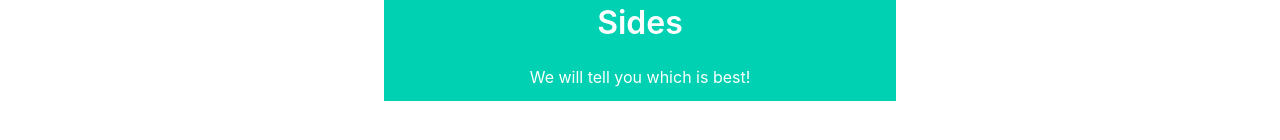
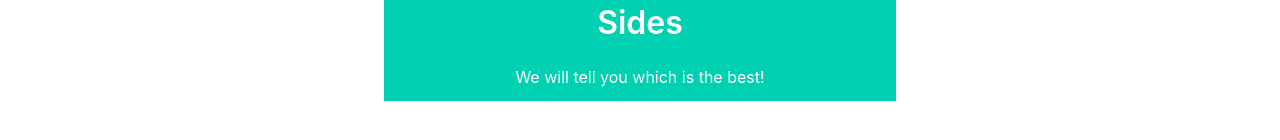
Before and after one commit to hc-jen/movie-fight, a React (Create React App) app: page / in a window 1280 px wide. Shown: the part 380-520 px from the top of the page. Built offline with nearby package versions, Linux system fonts and the light colour scheme.

Commit message:
Update App.js

```diff
--- a/src/App.js
+++ b/src/App.js
@@ -258,7 +258,7 @@ function App() {
         <Title className="title">
           Search For a Movie On Both Sides
         </Title>
-        <span>We will tell you which is best!</span>
+        <span>We will tell you which is the best!</span>
       </Tutorial>}
       <CenteredContainer>
         {selectedMovieData1&&selectedMovieData2&&!winner&&
```
